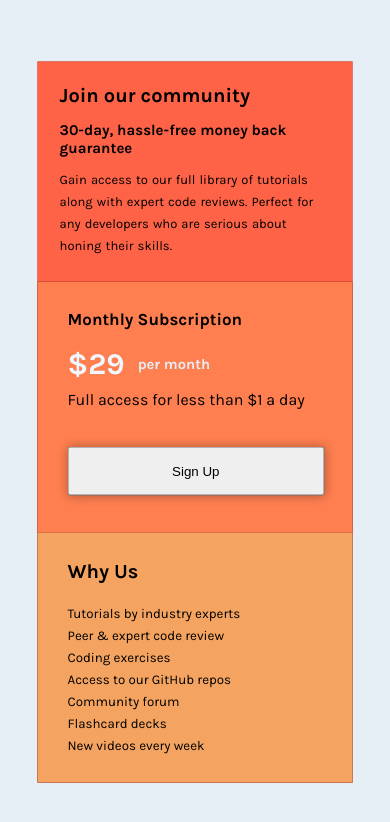
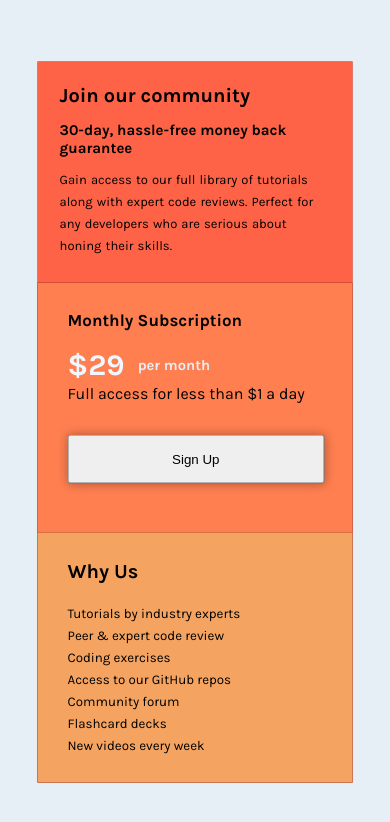
Before and after one commit to GersonADS/Single-price-grid-component-master, a plain HTML site: page index.html in a window 390 px wide. Drawn offline with Linux system fonts and the light colour scheme.

Commit message:
responsivo terminado

```diff
--- a/src/css/responsivo1.css
+++ b/src/css/responsivo1.css
@@ -1,4 +1,15 @@
-@media (max-width: 860px){
+@media (max-width: 880px){
+    .move    .container {
+
+      width: 600px;
+    }
+    .container .descriptions .section2 p {
+        font-size: 10pt;
+        line-height: 2.2rem;
+    }
+}
+
+@media (max-width: 610px){
 
     html{
         font-size: 10px;
```
